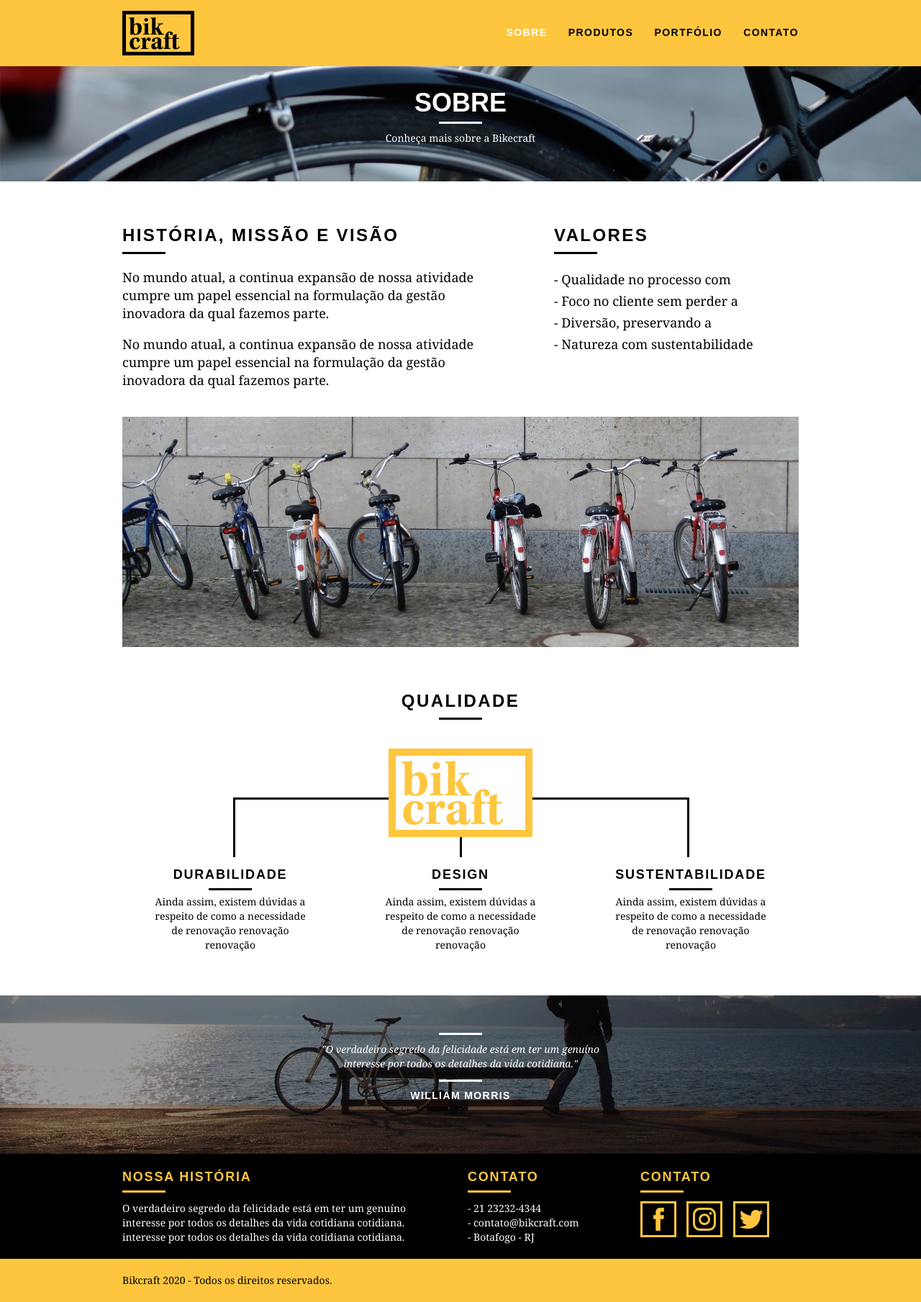
After one commit to hugolima03/Bikcraft, a PHP site: page /pages/sobre.html in a window 1280 px wide. The commit adds this page. Shown: the whole page at 72% size. Run offline with PHP 8.4, Linux system fonts and the light colour scheme.

Commit message:
Adicionando a página Sobre
*reutilizando maior parte dos componentes

```diff
--- a/index.html
+++ b/index.html
@@ -15,11 +15,11 @@
   <header class="header">
     <div class="container">
       <a href="/index.html" class="grid-4">
-        <img src="imgs/bikcraft.svg" alt="Bikcraft logo">
+        <img src="/imgs/bikcraft.svg" alt="Bikcraft logo">
       </a>
       <nav class="header_menu grid-12">
         <ul>
-          <li><a href="sobre.html">Sobre</a></li>
+          <li><a href="/pages/sobre.html">Sobre</a></li>
           <li><a href="produtos.html">Produtos</a></li>
           <li><a href="portfolio.html">Portfólio</a></li>
           <li><a href="contato.html">Contato</a></li>
@@ -117,7 +117,7 @@
 
     <div class="call">
       <p>conheça mais a nossa história</p>
-      <a href="sobre.html" class="btn btn-black">Sobre</a>
+      <a href="/pages/sobre.html" class="btn btn-black">Sobre</a>
     </div>
   </section>
 
--- /dev/null
+++ b/pages/sobre.html
@@ -0,0 +1,141 @@
+<!DOCTYPE html>
+<html lang=pt-br>
+
+<head>
+	<meta charset="UTF-8">
+	<meta name="viewport" content="width=device-width, initial-scale=1.0">
+	<title>Bikcraft - Sobre</title>
+	<link rel="stylesheet" href="../styles/normalize.css">
+	<link rel="stylesheet" href="../styles/reset.css">
+	<link rel="stylesheet" href="../styles/grid.css">
+	<link rel="stylesheet" href="../styles/sobre.css">
+	<link rel="stylesheet" href="../styles/styles.css">
+</head>
+
+<body>
+	<header class="header">
+		<div class="container">
+			<a href="/index.html" class="grid-4">
+				<img src="../imgs/bikcraft.svg" alt="">
+			</a>
+			<nav class="header_menu grid-12">
+				<ul>
+					<li><a href="/pages/sobre.html" class="menu_ativo">Sobre</a></li>
+					<li><a href="produtos.html">Produtos</a></li>
+					<li><a href="portfolio.html">Portfólio</a></li>
+					<li><a href="contato.html">Contato</a></li>
+				</ul>
+			</nav>
+		</div>
+	</header>
+
+	<section class="introduction-internal internal_sobre">
+		<div class="container">
+			<h1>Sobre</h1>
+			<p>
+				Conheça mais sobre a Bikecraft
+			</p>
+		</div>
+	</section>
+
+	<section class="missao_sobre container">
+		<div class="grid-10">
+			<h2 class="InternalSubtitle">História, Missão e Visão</h2>
+
+			<p>
+				No mundo atual, a continua expansão de nossa atividade cumpre um papel essencial na formulação da gestão
+				inovadora da qual fazemos parte.
+			</p>
+			<p>
+				No mundo atual, a continua expansão de nossa atividade cumpre um papel essencial na formulação da gestão
+				inovadora da qual fazemos parte.
+			</p>
+
+		</div>
+
+		<div class="grid-6">
+			<h2 class="InternalSubtitle">Valores</h2>
+			<ul>
+				<li>- Qualidade no processo com</li>
+				<li>- Foco no cliente sem perder a</li>
+				<li>- Diversão, preservando a</li>
+				<li>- Natureza com sustentabilidade</li>
+			</ul>
+		</div>
+
+		<div class="grid-16 teamFoto">
+			<img src="../imgs/equipe-bikcraft.jpg" alt="Equipe Bikecraft">
+		</div>
+	</section>
+
+	<section class="container qualidade">
+		<h2 class="subtitle">Qualidade</h2>
+		<img src="../imgs/bikcraft-qualidade.svg" alt="">
+		<ul class="qualidade_list">
+			<li class="grid-1-3">
+				<h3>Durabilidade</h3>
+				<p>Ainda assim, existem dúvidas a respeito de como a necessidade de renovação renovação renovação</p>
+			</li>
+			<li class="grid-1-3">
+				<h3>Design</h3>
+				<p>Ainda assim, existem dúvidas a respeito de como a necessidade de renovação renovação renovação</p>
+			</li>
+			<li class="grid-1-3">
+				<h3>Sustentabilidade</h3>
+				<p>Ainda assim, existem dúvidas a respeito de como a necessidade de renovação renovação renovação</p>
+			</li>
+		</ul>
+	</section>
+
+	<section class="quebra">
+		<blockquote class="external-quote container">
+			<p>
+				"O verdadeiro segredo da felicidade está em ter um genuíno interesse por todos os detalhes da vida cotidiana."
+			</p>
+			<cite>WiLLiam Morris</cite>
+		</blockquote>
+	</section>
+
+	<footer>
+		<div class="footer">
+			<div class="container">
+
+				<div class="grid-8 footer_history">
+					<h3>Nossa história</h3>
+					<p>O verdadeiro segredo da felicidade está em ter um genuíno interesse por todos os detalhes da vida cotidiana
+						cotidiana. interesse por todos os detalhes da vida cotidiana cotidiana.</p>
+				</div>
+
+				<div class="grid-4 footer_contact">
+					<h3>Contato</h3>
+					<ul>
+						<li>- 21 23232-4344</li>
+						<li>- contato@bikcraft.com</li>
+						<li>- Botafogo - RJ</li>
+					</ul>
+				</div>
+
+				<div class="grid-4 footer_social">
+					<h3>Contato</h3>
+					<ul>
+						<li><a href="#" target="_blank"><img src="../imgs/redes-sociais/facebook.svg" alt="Facebook icon"></a></li>
+						<li><a href="#" target="_blank"><img src="../imgs/redes-sociais/instagram.svg" alt="Instagram icon"></a>
+						</li>
+						<li><a href="#" target="_blank"><img src="../imgs/redes-sociais/twitter.svg" alt="Twitter icon"></a></li>
+					</ul>
+				</div>
+			</div>
+		</div>
+
+		<div class="copyright">
+			<div class="container">
+				<p class="grid-16">
+					Bikcraft 2020 - Todos os direitos reservados.
+				</p>
+			</div>
+		</div>
+	</footer>
+
+</body>
+
+</html>
--- /dev/null
+++ b/styles/sobre.css
@@ -0,0 +1,24 @@
+.internal_sobre {
+    background: url("../imgs/bg-sobre.jpg");
+}
+
+.missao_sobre {
+    padding-top: 60px;
+}
+
+.missao_sobre p{
+    font-size: 18px;
+    line-height: 25px;
+    margin-bottom: 1em;
+    padding-right: 40px;
+}
+
+.missao_sobre ul li {
+    font-family: Georgia, 'Times New Roman', Times, serif;
+    font-size: 18px;
+    line-height: 30px;
+}
+
+.teamFoto {
+    padding-top: 20px;
+}
--- a/styles/styles.css
+++ b/styles/styles.css
@@ -33,6 +33,25 @@ img {
     margin: 8px auto;
 }
 
+.InternalSubtitle {
+	font-weight: bold;
+	font-size: 24px;
+	line-height: 30px;
+	letter-spacing: .1em;
+	color: #000;
+	text-transform: uppercase;
+	margin-bottom: 20px;
+}
+
+.InternalSubtitle:after {
+	content: "";
+	display: block;
+	width: 60px;
+	height: 3px;
+	background: #000;
+	margin: 8px 0;
+}
+
 .btn {
     border: 3px solid #fec63e;
     padding:  10px 30px;
@@ -57,6 +76,7 @@ img {
     color: #000;
 
 }
+
 /* Header */
 .header {
     width: 100%;
@@ -89,6 +109,11 @@ img {
 .header_menu ul li a:hover {
     color: #fff;
 }
+
+.header_menu ul li a.menu_ativo {
+	color: #fff;
+}
+
 /* Introdução */
 
 .introduction {
@@ -134,6 +159,34 @@ img {
     text-transform: uppercase;
     font-size: 14px;
     letter-spacing: .1em;
+}
+
+/* Internal Introduction */
+
+.introduction-internal {
+    width: 100%;
+    height: 160px;
+    margin-top: 92px;
+    background-size: cover;
+		text-align: center;
+		color: #fff;
+		padding-top: 30px;
+}
+
+.introduction-internal h1 {
+    font-size: 36px;
+    color: #fff;
+    font-weight: bold;
+    text-transform: uppercase;
+}
+
+.introduction-internal h1:after {
+    content: "";
+    display: block;
+    width: 60px;
+    height: 3px;
+    background: #fff;
+    margin: 6px auto 10px auto
 }
 
 /* Produtos */
@@ -231,7 +284,9 @@ img {
 }
 
 .qualidade_list {
-    padding-top: 20px;
+		padding-top: 20px;
+		overflow: auto;
+		/* clear-fix☝🏻 */
 }
 
 .qualidade_list li {
```
